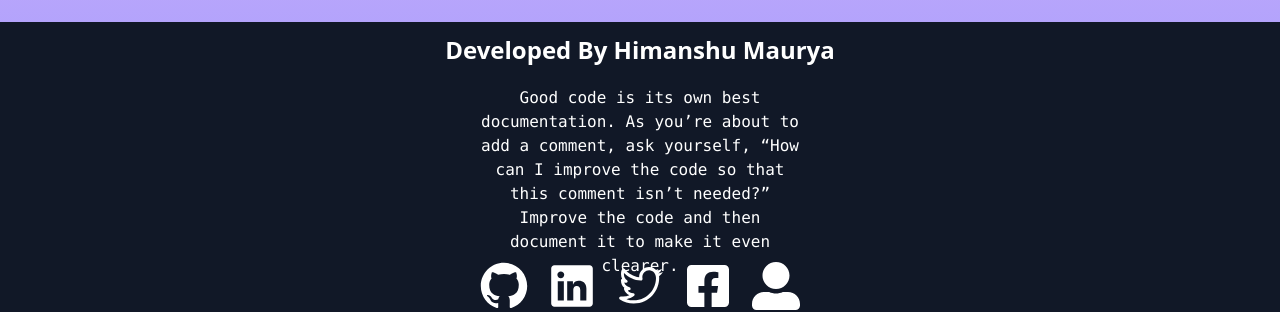
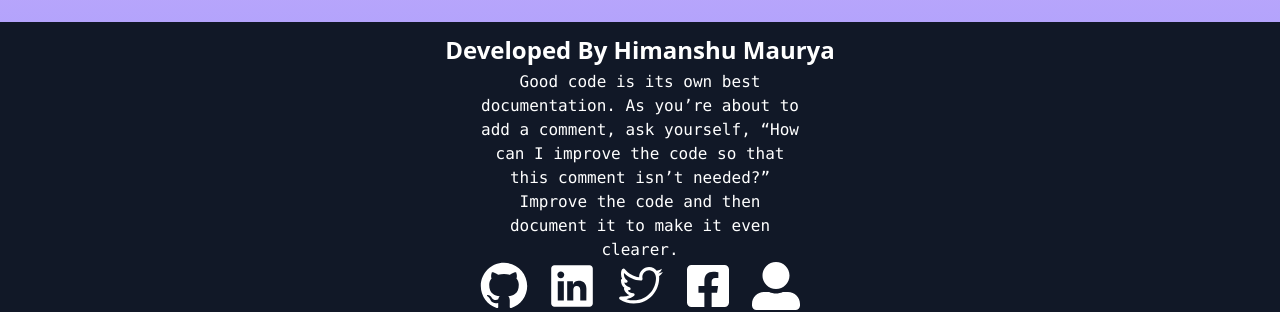
Before and after one commit to mhimanshum/Lawn_js, a React (Create React App) app: page /admindashboard in a window 1280 px wide. Shown: the part 954-1266 px from the top of the page. Built offline with nearby package versions, Linux system fonts and the light colour scheme; no server answers; what tw-elements would draw is missing.

Commit message:
some errors solved

```diff
--- a/src/components/Footer.js
+++ b/src/components/Footer.js
@@ -12,7 +12,7 @@ function Footer() {
             <h1 className="absolute font-sans text-white font-bold text-2xl mt-3">
               Developed By Himanshu Maurya
             </h1>
-            <h3 className="absolute font-mono text-white text-center w-80 h-28 md:w-80  mt-16">
+            <h3 className="absolute font-mono text-white text-center w-80 h-28 md:w-80  mt-12">
               Good code is its own best documentation. As you’re about to add a
               comment, ask yourself, “How can I improve the code so that this
               comment isn’t needed?” Improve the code and then document it to
```
